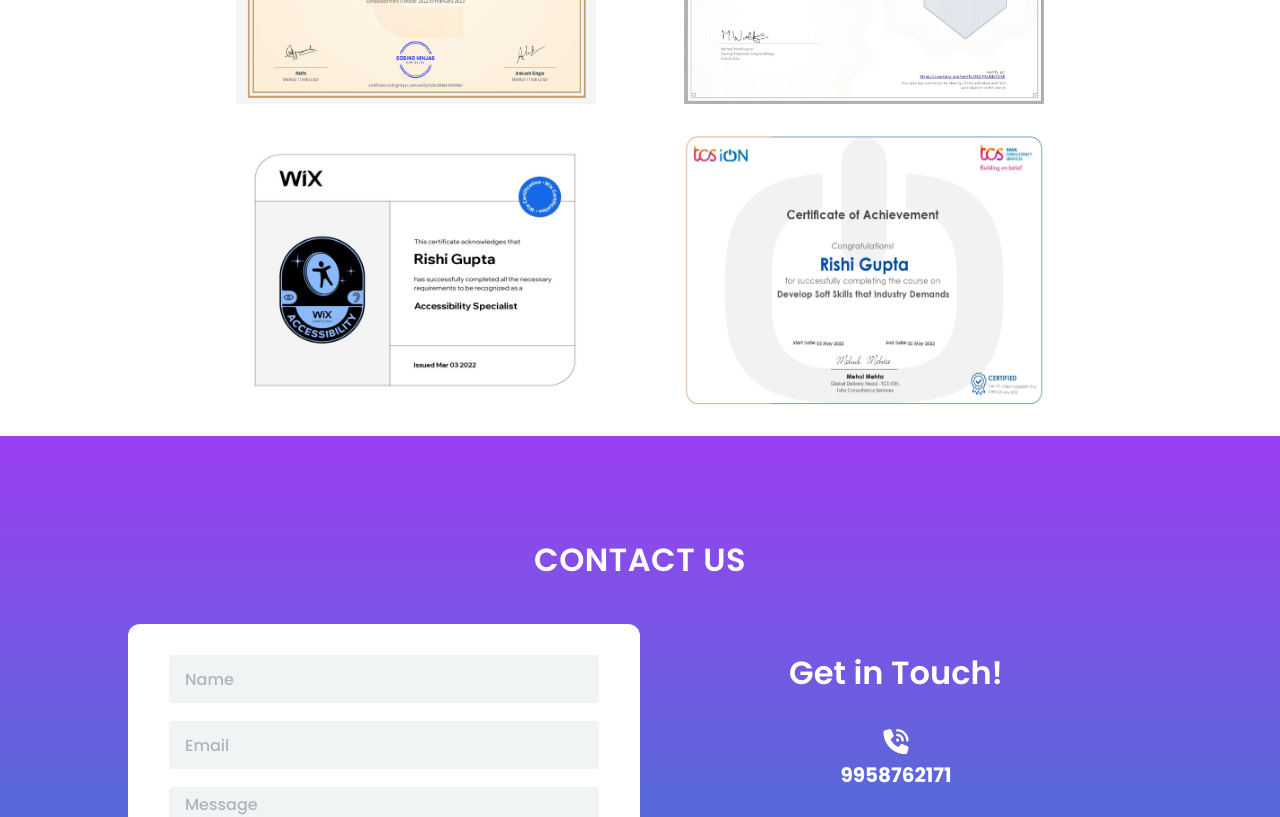
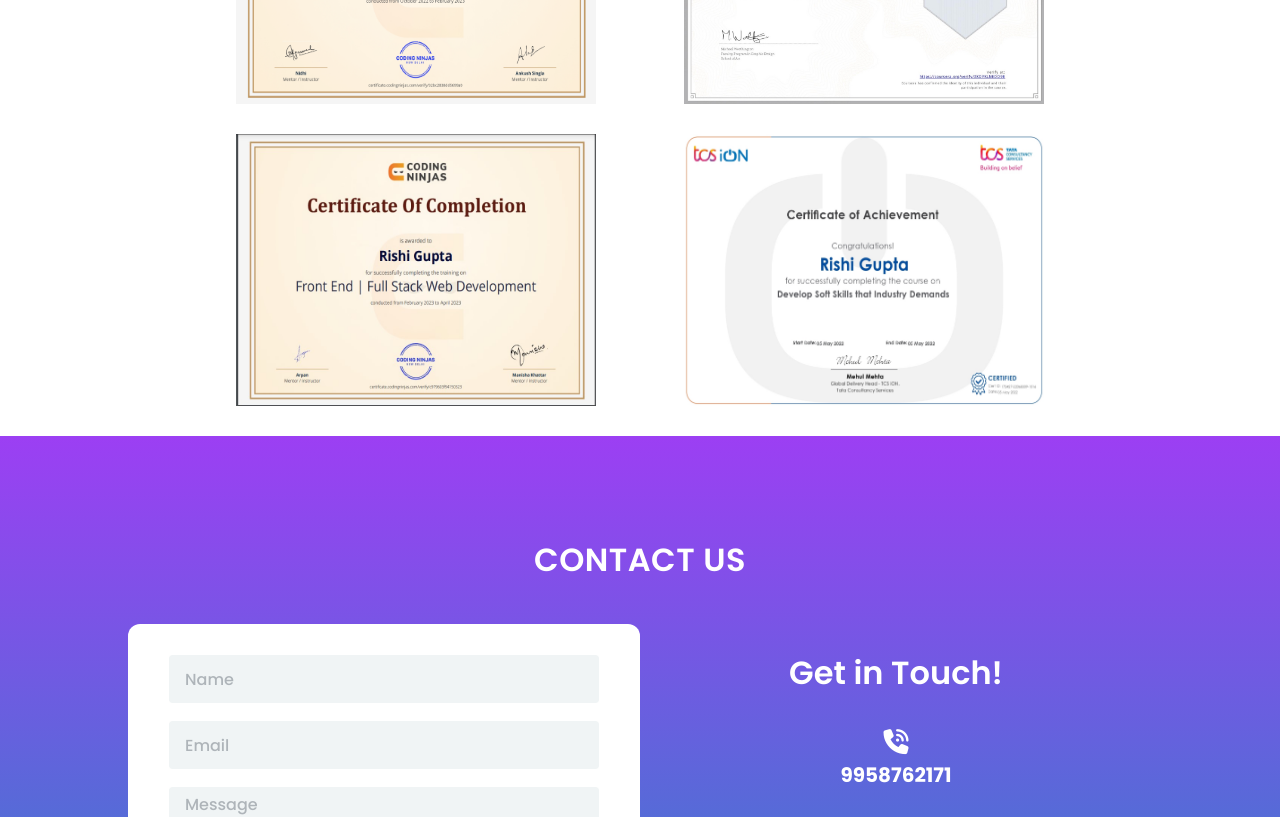
Before and after one commit to meetrishigupta/My-Portfolio-Resume, a plain HTML site: page index.html in a window 1280 px wide. Shown: the part 3800-4617 px from the top of the page. Drawn offline with nearby package versions, Linux system fonts and the light colour scheme.

Commit message:
certifcate update

```diff
--- a/index.html
+++ b/index.html
@@ -304,7 +304,7 @@
             </div>
           </div>
           <div id="item1">
-            <img src="assets/certificates/wix.jpeg" />
+            <img src="assets/certificates/frontend CN.jpg" />
             <div class="hover-overlay">
               <h3>WIX CMS Master Accessbility</h3>
             </div>
```
Also changed, not shown: assets/certificates/frontend CN.jpg (added).
